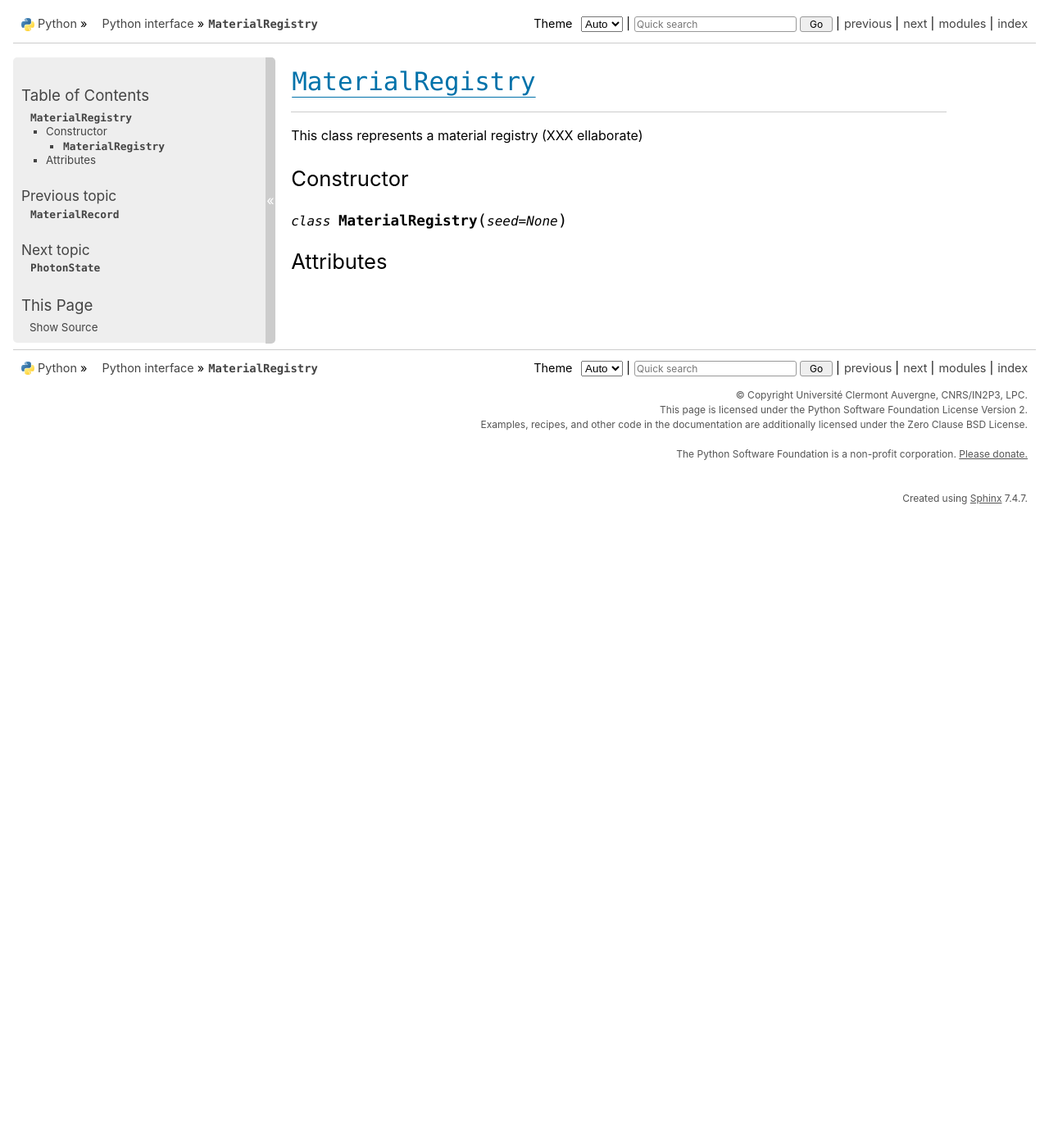
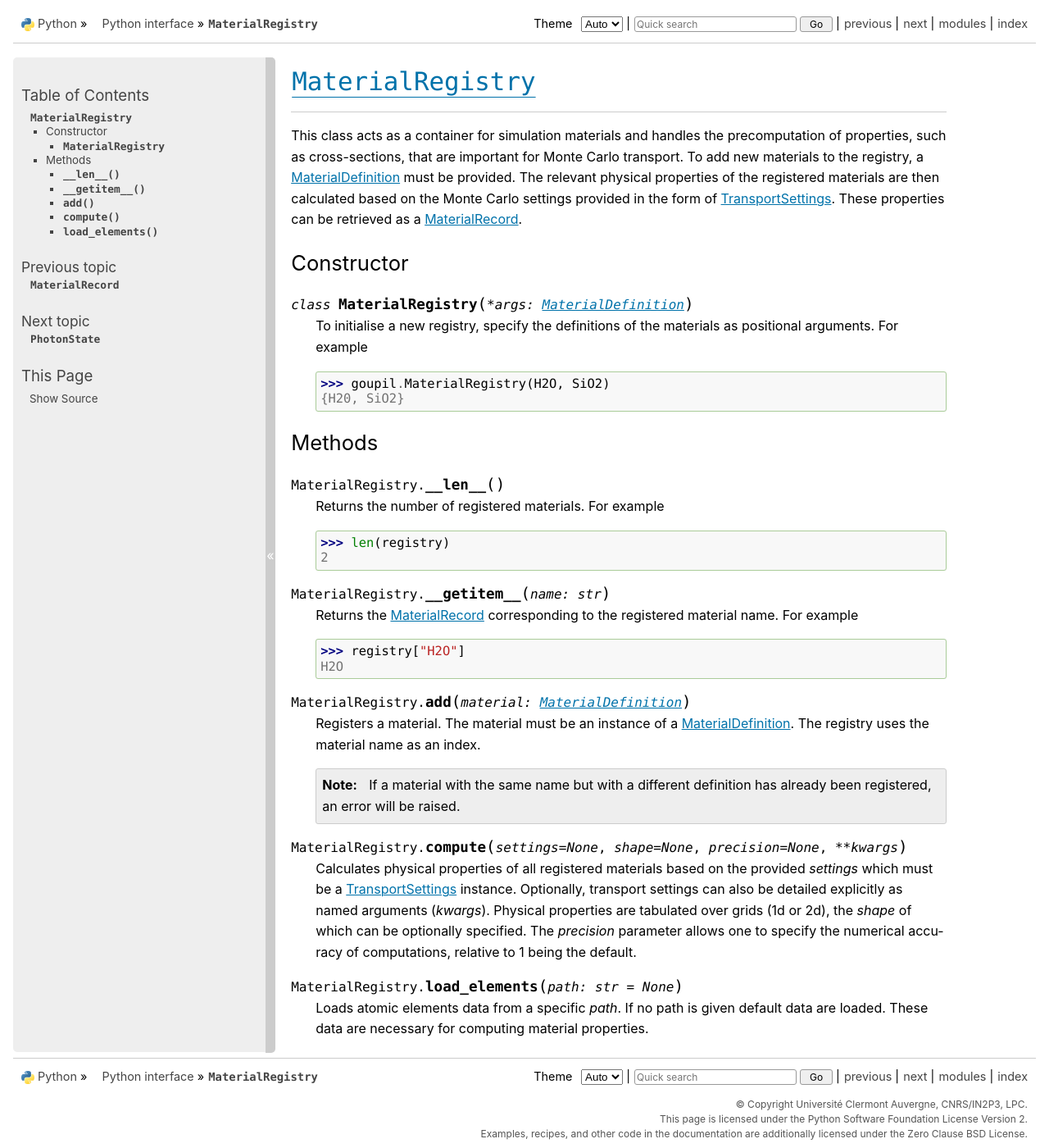
Before and after one commit to niess/goupil, a Sphinx documentation site: the page built from docs/library/material_registry.rst, in a window 1280 px wide and 1400 px high. Shown: the whole window at 82% size. Built offline with Sphinx 7.4.7, drawn with Linux system fonts in a browser that asks for light colours.

Commit message:
Document MaterialRegistry

```diff
--- a/docs/library/material_registry.rst
+++ b/docs/library/material_registry.rst
@@ -5,14 +5,67 @@
 
 ----
 
-This class represents a material registry (XXX ellaborate)
+This class acts as a container for simulation materials and handles the
+precomputation of properties, such as cross-sections, that are important for
+Monte Carlo transport. To add new materials to the registry, a
+:doc:`material_definition` must be provided. The relevant physical properties of
+the registered materials are then calculated based on the Monte Carlo settings
+provided in the form of :doc:`transport_settings`. These properties can be
+retrieved as a :doc:`material_record`.
 
 
 Constructor
 -----------
 
-.. py:class:: MaterialRegistry(seed=None)
+.. py:class:: MaterialRegistry(*args: MaterialDefinition)
+
+   To initialise a new registry, specify the definitions of the materials as
+   positional arguments. For example
+
+   >>> goupil.MaterialRegistry(H2O, SiO2)
+   {H20, SiO2}
 
 
-Attributes
-----------
+Methods
+-------
+
+.. py:method:: MaterialRegistry.__len__()
+
+   Returns the number of registered materials. For example
+
+   >>> len(registry)
+   2
+
+.. py:method:: MaterialRegistry.__getitem__(name: str)
+
+   Returns the :doc:`material_record` corresponding to the registered material
+   name. For example
+
+   >>> registry["H2O"]
+   H2O
+
+.. py:method:: MaterialRegistry.add(material: MaterialDefinition)
+
+   Registers a material. The material must be an instance of a
+   :doc:`material_definition`. The registry uses the material name as an index.
+
+   .. note::
+
+      If a material with the same name but with a different definition has
+      already been registered, an error will be raised.
+
+.. py:method:: MaterialRegistry.compute(settings=None, shape=None, precision=None, **kwargs)
+
+   Calculates physical properties of all registered materials based on the
+   provided `settings` which must be a :doc:`transport_settings` instance.
+   Optionally, transport settings can also be detailed explicitly as named
+   arguments (`kwargs`). Physical properties are tabulated over grids (1d or
+   2d), the `shape` of which can be optionally specified. The `precision`
+   parameter allows one to specify the numerical accuracy of computations,
+   relative to 1 being the default.
+
+.. py:method:: MaterialRegistry.load_elements(path: str=None)
+
+   Loads atomic elements data from a specific `path`. If no path is given
+   default data are loaded. These data are necessary for computing material
+   properties.
```
Also changed, not shown: 2 other files.
